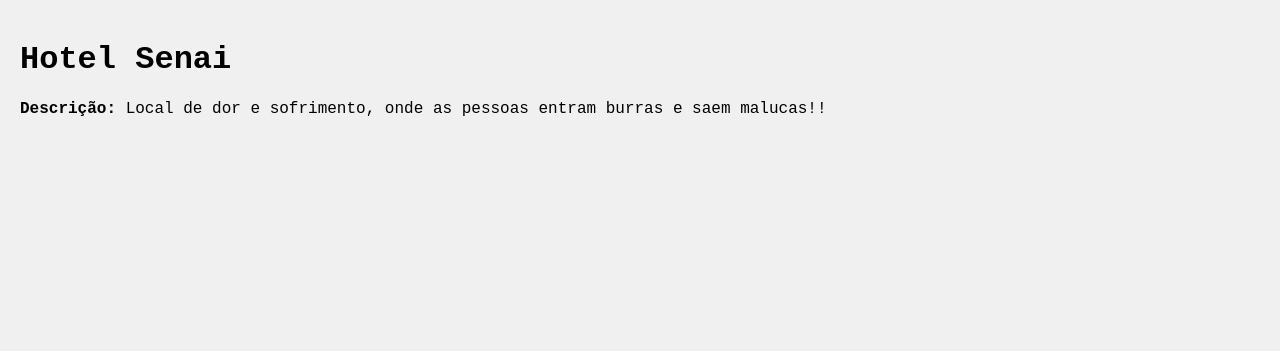
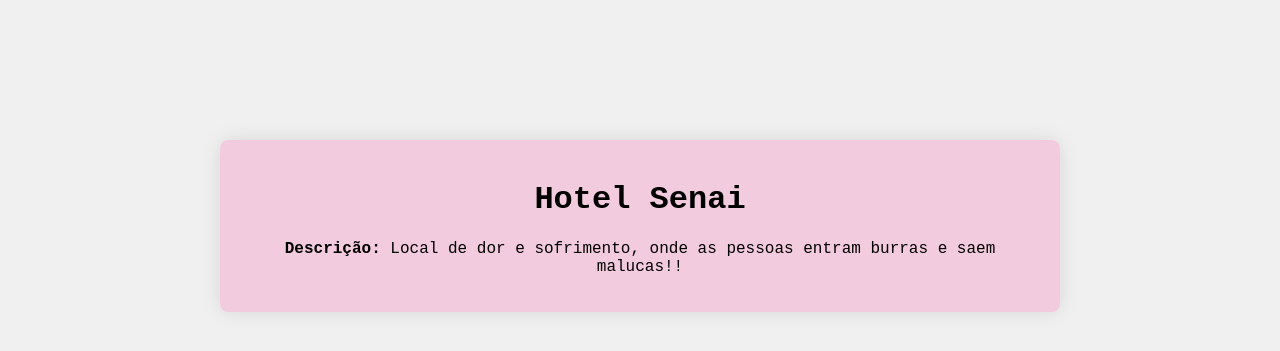
Before and after one commit to julia-015/ProjetoDjangoHotel, a Django app: page / in a window 1280 px wide. Shown: the part 120-471 px from the top of the page. Run offline with Django 5.2, Linux system fonts and the light colour scheme; data comes from the database, SQL or seed files in the repository; both versions use the stored data as it was after the commit.

Commit message:
Update - Estilizações e ajustes finais

```diff
--- a/Aula_Teste_DJ/hotel/templates/homepage.html
+++ b/Aula_Teste_DJ/hotel/templates/homepage.html
@@ -27,10 +27,21 @@
      -->
 
 {% for item in dados_hotel %}
-                <div class="styleHome">
+
+<div style="font-family: 'Courier New', Courier, monospace;
+            text-align: center;
+            padding: 20px;
+            background-color: #f5c2dac6;
+            width: 800px;
+            margin-left: 220px;
+            margin-top: 140px;
+            margin: 3;
+            border-radius: 8px;
+            box-shadow: 0 0 20px rgba(0, 0, 0, 0.1);">
     <h1>{{ item.titulo }}</h1>
     <p><b>Descrição: </b>{{ item.descricao }}</p>
 </div>
+
 {% endfor %}
 
 {% endblock %}
--- a/Aula_Teste_DJ/hotel/views.py
+++ b/Aula_Teste_DJ/hotel/views.py
@@ -37,7 +37,8 @@ def nome(request):
             user = usuario(nome=var_nome, sobrenome=var_sobrenome, email=var_email, idade=var_idade, endereco=var_endereco, quarto=var_quarto, data=var_data)
             user.save()
 
-            return HttpResponse("<h1>Reserva Realizada com Sucesso!</h1><br><h1>Obrigado Pela Preferência!</h1>")
+            return HttpResponse("<div style=\"font-family: 'Courier New', Courier, monospace; background-color: #f5c2dac6; text-align: center; padding: 20px; border-radius: 8px; margin: 45px;\"><h1>Reserva Realizada com Sucesso!</h1><br><h1>Obrigado Pela Preferência!</h1></div>")
+
     else:
         form = FormNome()
 
--- a/Aula_Teste_DJ/static/css/homeStyle.css
+++ b/Aula_Teste_DJ/static/css/homeStyle.css
@@ -2,4 +2,11 @@
 .styleHome{
     font-family: 'Courier New', Courier, monospace;
     padding: 20px;
+    background-color: #f5c2dac6;
+    width: 800px;
+    margin-left: 200px;
+    margin-top: 30px;
+    margin: 3;
+    border-radius: 8px;
+    box-shadow: 0 0 20px rgba(0, 0, 0, 0.1);
 }
```
Also changed, not shown: Aula_Teste_DJ/db.sqlite3. Lines whose indentation alone changed are shown as unchanged.
